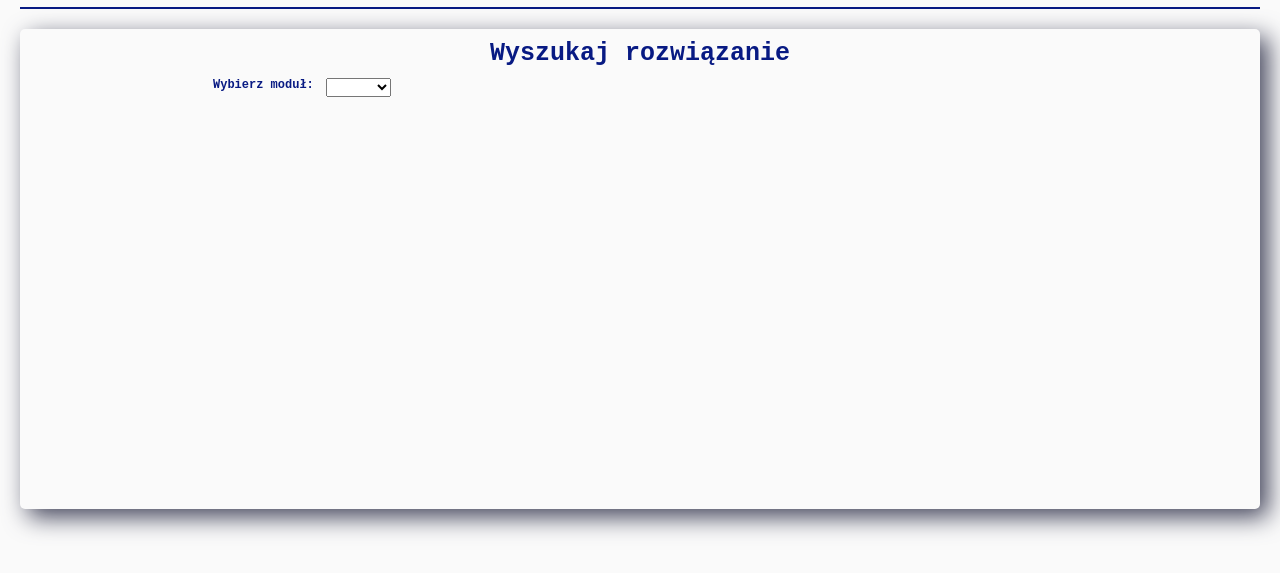
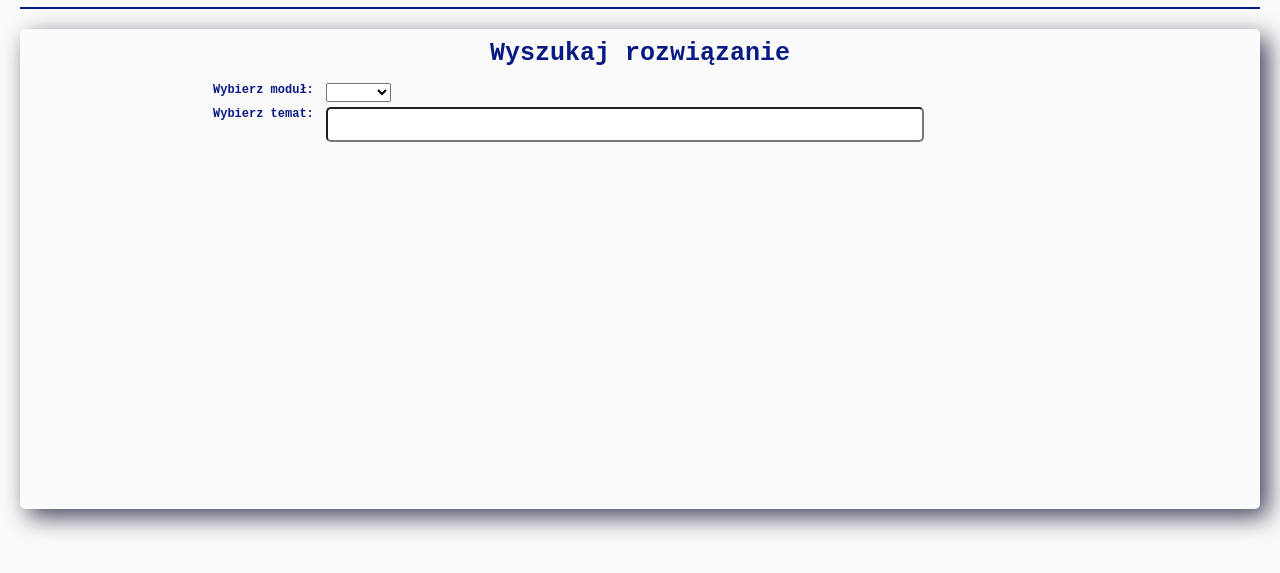
Before and after one commit to MarioMala/Solutions, a website with bundled scripts: page index.html in a window 1280 px wide. Shown: the part 87-660 px from the top of the page. Built offline with nearby package versions, Linux system fonts and the light colour scheme.

Commit message:
added search input

```diff
--- a/index.html
+++ b/index.html
@@ -66,6 +66,11 @@
                     <option value="WADM">WADM</option>
                 </select>
                 </div>
+            <div class="search-box">
+                <label for="input__search">Wybierz temat: </label>
+                <input type="text" class="input__search" >
+                </div>
+
         </main>
 
     </div>
--- a/js/app.js
+++ b/js/app.js
@@ -10,7 +10,10 @@ const imgAddSolution = document.getElementById('img__add--solution');
 const selectModule = document.querySelector('.select__module');
 const inputTitle = document.querySelector('.input__title');
 const inputContent = document.querySelector('.input__content');
+const inputSearch = document.querySelector('.input__search');
 const btnSend = document.querySelector('.btn__send');
+
+console.log(inputSearch)
 
 btnAddSolution.addEventListener('click', () => openModal(modalSolution, imgAddSolution));
 
--- a/style/style.css
+++ b/style/style.css
@@ -218,9 +218,11 @@ body {
 }
 
 .root .main .search-box {
+	justify-content: start;
 	align-content: center;
 	display: flex;
 	width: 70%;
+	margin-top: 0.5rem;
 }
 
 .root .main .search-box label {
@@ -237,3 +239,15 @@ body {
 	border: 2px solid var(--blue-color);
 	border-radius: 0.5rem;
 }
+
+.root .main .search-box .input__search {
+
+	border-radius: 0.5rem;
+	color: var(--blue-color);
+	font-size: 1rem;
+	font-weight: bold;
+	min-height: 1rem;
+	outline: none;
+	padding: 1rem;
+	width: 70%;
+}
```
